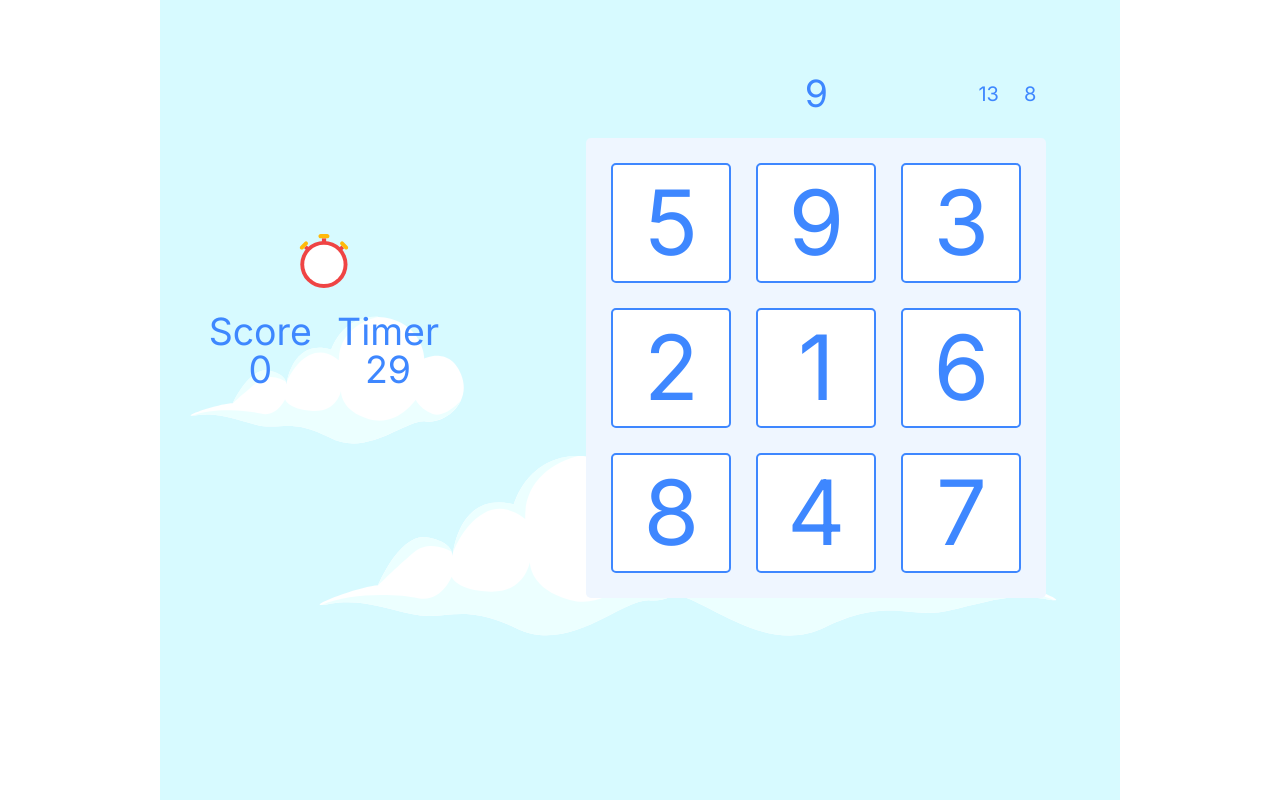
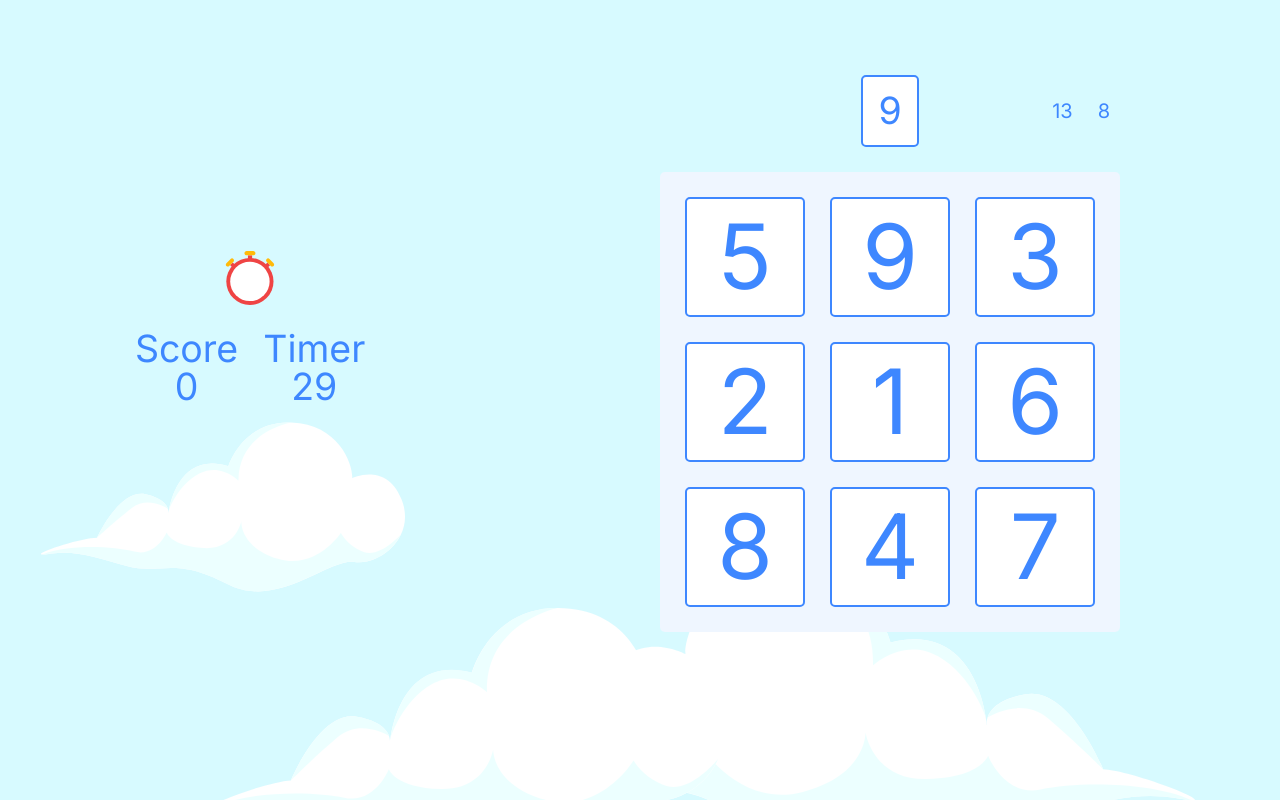
Before and after one commit to singh-taranjeet/boloons-ui, a Next.js app: page /games/sum-addict/play in a window 1280 px wide. Built offline with nearby package versions, Linux system fonts and the light colour scheme; no server answers.

Commit message:
fixed responsiveness in desktop and mobile

```diff
--- a/src/app/games/layout.tsx
+++ b/src/app/games/layout.tsx
@@ -2,7 +2,7 @@ export default function Layout(props: { children: React.ReactNode }) {
   return (
     <main className="relative z-1">
       <section
-        className={`flex flex-col justify-center md:gap-normal mx-auto w-full md:flex-row md:justify-around select-none`}
+        className={`flex flex-col justify-center mx-auto w-full md:flex-row md:justify-around select-none`}
       >
         {props.children}
       </section>
--- a/src/app/games/sum-addict/components/BoxGrid/styles.tsx
+++ b/src/app/games/sum-addict/components/BoxGrid/styles.tsx
@@ -4,7 +4,7 @@ import { styled } from "styled-components";
 export const StyledBoxGrid = styled.section`
   grid-template-columns: repeat(3, 5rem);
   grid-template-rows: repeat(3, 5rem);
-  @media screen and (min-width: ${breakPoints.lg}px) {
+  @media screen and (min-width: ${breakPoints.xl}px) {
     grid-template-columns: repeat(3, 6rem);
     grid-template-rows: repeat(3, 6rem);
   }
--- a/src/app/games/sum-addict/components/GameType/index.tsx
+++ b/src/app/games/sum-addict/components/GameType/index.tsx
@@ -21,12 +21,8 @@ export function GameType() {
 
   const [isJoinGameModalOpen, setIsJoinGameModalOpen] = useState(isJoinMode);
 
-  function onJoinClick() {
-    setIsJoinGameModalOpen(false);
-  }
-
   useEffect(() => {
-    // setIsJoinGameModalOpen(isJoinMode);
+    setIsJoinGameModalOpen(isJoinMode);
   }, [isJoinMode]);
 
   useEffect(() => {
@@ -82,7 +78,7 @@ export function GameType() {
           open={isJoinGameModalOpen}
           onClose={() => setIsJoinGameModalOpen(false)}
         >
-          <JoinGame onClickJoin={onJoinClick} />
+          <JoinGame />
         </Modal>
       ) : null}
     </>
--- a/src/app/games/sum-addict/components/NumberGrid/index.tsx
+++ b/src/app/games/sum-addict/components/NumberGrid/index.tsx
@@ -11,7 +11,7 @@ export function NumberGrid(props: NumberGridType) {
   return (
     <div className="relative">
       <div className="flex justify-center">
-        <div>
+        <div className="border-2 border-primary rounded p-small bg-white">
           <Number number={numbers[currentQuestion]} />
         </div>
         <div className="absolute right-0 h-full flex flex-col justify-center pr-2">
--- a/src/app/games/sum-addict/page.tsx
+++ b/src/app/games/sum-addict/page.tsx
@@ -7,13 +7,12 @@ import { gameConstants } from "../lib/game.constants.lib";
 import { Card } from "@/app/components/Card";
 
 function HowToPlayDescription(props: { className?: string }) {
-  const { className = "" } = props;
   {
     /* Bottom Heading */
   }
   return (
     <>
-      <Card className={`${props.className} mt-normal`}>
+      <Card className={`mt-normal md:mt-0 md:mx-normal ${props.className}`}>
         <Sentence className={`text-center`} fontSize="text-medium">
           Select upto 3 number which sum up equal to the indicated number
         </Sentence>
@@ -28,18 +27,22 @@ function HowToPlayDescription(props: { className?: string }) {
 export default function Page() {
   return (
     <>
-      <Card className="m-small md:m-normal mb-0">
+      <section className="md:flex md:flex-col md:self-center md:mx-normal">
+        {/* Heading */}
+        <Card className="m-normal mb-0 md:w-fit md:mx-auto md:h-fit">
           <h1
             className={`${StyleConstants.FontSize["text-large"]} text-center text-primary`}
           >
             {gameConstants.games.sumAddict}
           </h1>
         </Card>
+
         {/* Heading */}
-      <section className="flex-col justify-center m-small md:m-normal hidden md:flex">
+        <section className="flex-col justify-center m-small md:m-normal hidden md:flex md:mt-0">
           <HowToPlayDescription />
         </section>
-
+      </section>
+      <section className="flex flex-col md:self-center md:mx-normal gap-normal md:gap-0">
         {/* Game section */}
         <Game
           currentQuestion={0}
@@ -48,7 +51,8 @@ export default function Page() {
           attempts={initialQuestion().answers}
           options={initialQuestion().options}
         />
-      <HowToPlayDescription className="max-sm:block mx-normal" />
+        <HowToPlayDescription className="hidden max-sm:block mx-normal" />
+      </section>
     </>
   );
 }
--- a/src/app/layout.tsx
+++ b/src/app/layout.tsx
@@ -17,11 +17,9 @@ export default function RootLayout({
 }) {
   return (
     <html lang="en">
-      <body
-        className={`${inter.className} min-h-screen relative max-w-3xl mx-auto`}
-      >
+      <body className={`${inter.className} min-h-screen relative mx-auto`}>
         <Image
-          className="opacity-[0.6] object-cover z-0 object-center md:object-top mx-auto md:w-screen"
+          className="opacity-[0.6] object-cover z-0 object-center md:object-top mx-auto"
           alt="Background image"
           src={"/media/background-image.svg"}
           fill={true}
```
Lines whose indentation alone changed are shown as unchanged.
